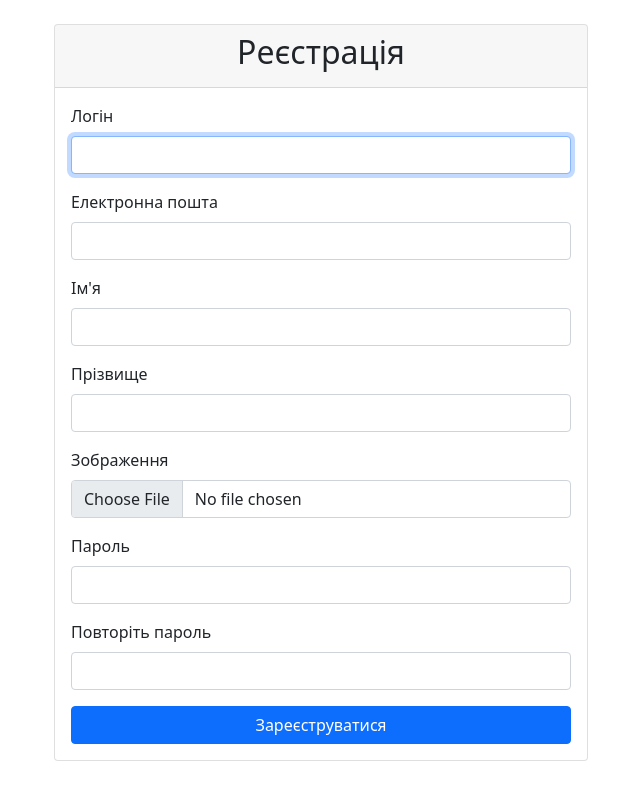
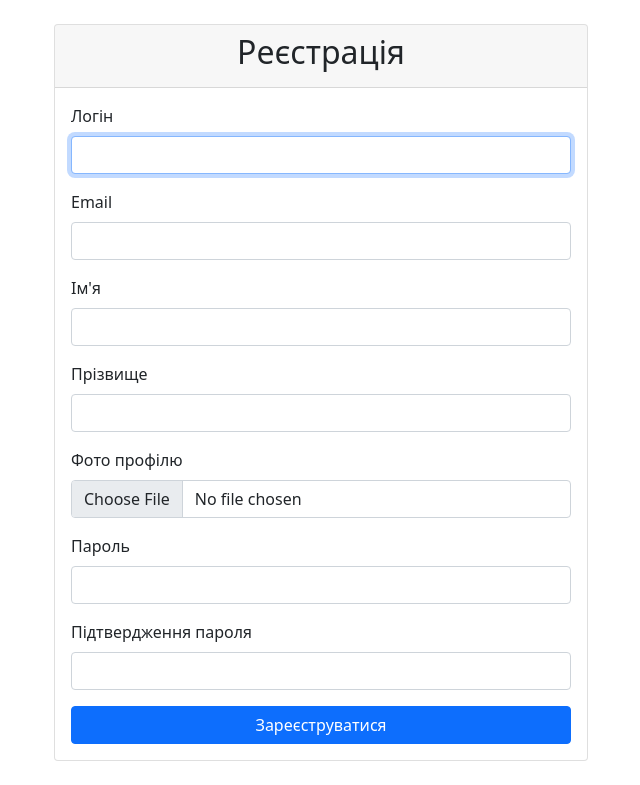
Before and after one commit to novakvova/Django_PD311, a Django app: page /polls/register/ in a window 1280 px wide. Shown: the part 56-841 px from the top of the page, without its empty margins (319-959 px from the left). Run offline with Django 5.2, Linux system fonts and the light colour scheme.

Commit message:
Update registration form labels to Ukrainian and correct password field name in user creation form

```diff
--- a/1.SimpleSite/djangotutorial/polls/forms.py
+++ b/1.SimpleSite/djangotutorial/polls/forms.py
@@ -38,7 +38,7 @@ class CustomUserCreationForm(UserCreationForm):
 
     class Meta:
         model = CustomUser
-        fields = ('username', 'email', 'first_name', 'last_name', 'image', 'password', 'password2')
+        fields = ('username', 'email', 'first_name', 'last_name', 'image', 'password1', 'password2')
 
     def clean_email(self):
         email = self.cleaned_data.get('email')
--- a/1.SimpleSite/djangotutorial/polls/templates/index.html
+++ b/1.SimpleSite/djangotutorial/polls/templates/index.html
@@ -1,4 +1,4 @@
-{% extends "polls/base.html" %}
+{% extends "base.html" %}
 
 {% block title %}Головна - Каталог тварин{% endblock %}
 
--- a/1.SimpleSite/djangotutorial/polls/templates/register.html
+++ b/1.SimpleSite/djangotutorial/polls/templates/register.html
@@ -25,7 +25,7 @@
                         {% endif %}
 
                         <div class="mb-3">
-                            <label for="username" class="form-label">{{ form.username.label }}</label>
+                            <label for="username" class="form-label">Логін</label>
                             {{ form.username }}
                             {% if form.username.errors %}
                                 <div class="text-danger">{{ form.username.errors }}</div>
@@ -33,7 +33,7 @@
                         </div>
 
                         <div class="mb-3">
-                            <label for="email" class="form-label">{{ form.email.label }}</label>
+                            <label for="email" class="form-label">Email</label>
                             {{ form.email }}
                             {% if form.email.errors %}
                                 <div class="text-danger">{{ form.email.errors }}</div>
@@ -41,7 +41,7 @@
                         </div>
 
                         <div class="mb-3">
-                            <label for="first_name" class="form-label">{{ form.first_name.label }}</label>
+                            <label for="first_name" class="form-label">Ім'я</label>
                             {{ form.first_name }}
                             {% if form.first_name.errors %}
                                 <div class="text-danger">{{ form.first_name.errors }}</div>
@@ -49,7 +49,7 @@
                         </div>
 
                         <div class="mb-3">
-                            <label for="last_name" class="form-label">{{ form.last_name.label }}</label>
+                            <label for="last_name" class="form-label">Прізвище</label>
                             {{ form.last_name }}
                             {% if form.last_name.errors %}
                                 <div class="text-danger">{{ form.last_name.errors }}</div>
@@ -57,7 +57,7 @@
                         </div>
 
                         <div class="mb-3">
-                            <label for="image" class="form-label">{{ form.image.label }}</label>
+                            <label for="image" class="form-label">Фото профілю</label>
                             {{ form.image }}
                             {% if form.image.errors %}
                                 <div class="text-danger">{{ form.image.errors }}</div>
@@ -65,7 +65,7 @@
                         </div>
 
                         <div class="mb-3">
-                            <label for="password1" class="form-label">{{ form.password1.label }}</label>
+                            <label for="password1" class="form-label">Пароль</label>
                             {{ form.password1 }}
                             {% if form.password1.errors %}
                                 <div class="text-danger">{{ form.password1.errors }}</div>
@@ -73,7 +73,7 @@
                         </div>
 
                         <div class="mb-3">
-                            <label for="password2" class="form-label">{{ form.password2.label }}</label>
+                            <label for="password2" class="form-label">Підтвердження пароля</label>
                             {{ form.password2 }}
                             {% if form.password2.errors %}
                                 <div class="text-danger">{{ form.password2.errors }}</div>
```
